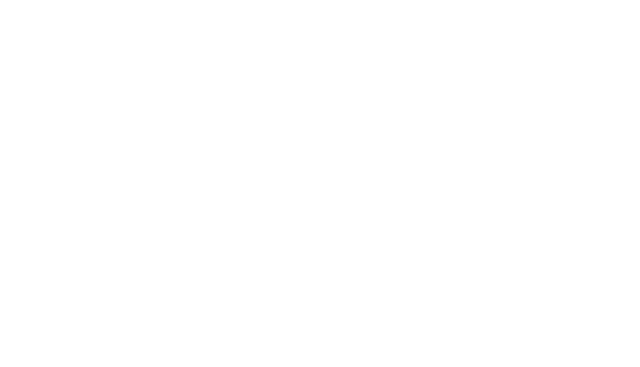
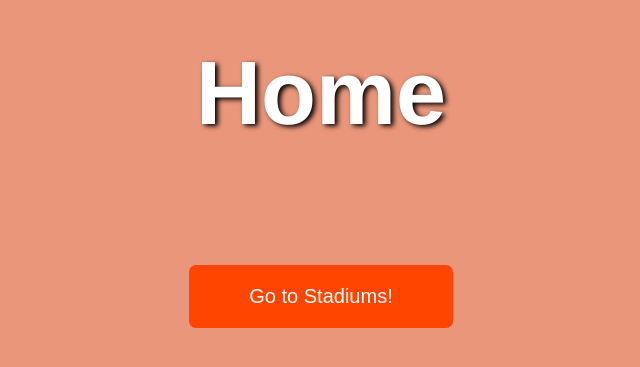
Before and after one commit to Danielkhakbaz/Ticket-Challenge, a React (Create React App) app in the folder ticket-challenge/: page / in a window 1280 px wide. Shown: the part 275-642 px from the top of the page, without its empty margins (319-959 px from the left). Built offline with nearby package versions, Linux system fonts and the light colour scheme.

Commit message:
Add the Home page

```diff
--- a/ticket-challenge/src/App.css
+++ b/ticket-challenge/src/App.css
@@ -1,6 +1,6 @@
-/* Add these lines of css just to reset the browser's default css */
-
 body {
+    /* Add these lines of css just to reset the browser's default css */
+    font-family: 'Franklin Gothic Medium', 'Arial Narrow', Arial, sans-serif;
     margin: 0;
     padding: 0;
 }
--- a/ticket-challenge/src/App.js
+++ b/ticket-challenge/src/App.js
@@ -1,7 +1,12 @@
+import Router from "./Router";
 import "./App.css";
 
 const App = () => {
-    return <></>;
+    return (
+        <>
+            <Router />
+        </>
+    );
 };
 
 export default App;
--- a/ticket-challenge/src/Router.jsx
+++ b/ticket-challenge/src/Router.jsx
@@ -1,9 +1,14 @@
-import { BrowserRouter as Router, Switch, Route, Link } from "react-router-dom";
+import { BrowserRouter as Router, Switch, Route } from "react-router-dom";
+import Home from "./views/pages/home/Home";
 
 const AppRouter = () => {
-    <Router>
-        <Switch></Switch>
-    </Router>;
+    return (
+        <Router>
+            <Switch>
+                <Route exact path="/" component={Home} />
+            </Switch>
+        </Router>
+    );
 };
 
 export default AppRouter;
--- /dev/null
+++ b/ticket-challenge/src/views/pages/home/Home.css
@@ -0,0 +1,40 @@
+.home {
+    width: 100vw;
+    height: 100vh;
+    background-color: darksalmon;
+    display: flex;
+    justify-content: center;
+}
+.home__div {
+    display: flex;
+    justify-content: center;
+    align-items: center;
+    flex-direction: column;
+}
+.home__text {
+    font-size: 90px;
+    color: white;
+    text-shadow: 3px 2px 5px black;
+}
+.home button {
+    background-color: orangered;
+    border: none;
+    border-radius: 7px;
+    cursor: pointer;
+    transition: 0.2s;
+    padding: 20px 60px;
+}
+.home button:hover {
+    background-color: rgb(206, 55, 0);
+    transition: 0.2s;
+}
+.home button:active {
+    box-shadow: none;
+}
+.home__button a {
+    font-size: 20px;
+    color: white;
+    display: flex;
+    align-self: center;
+    text-decoration: none;
+}
--- /dev/null
+++ b/ticket-challenge/src/views/pages/home/Home.jsx
@@ -0,0 +1,19 @@
+import { Link } from "react-router-dom";
+import "./Home.css";
+
+const Home = () => {
+    return (
+        <>
+            <section className="home">
+                <div className="home__div">
+                    <h4 className="home__text">Home</h4>
+                    <button className="home__button" type="button">
+                        <Link to="/stadiums">Go to Stadiums!</Link>
+                    </button>
+                </div>
+            </section>
+        </>
+    );
+};
+
+export default Home;
```
